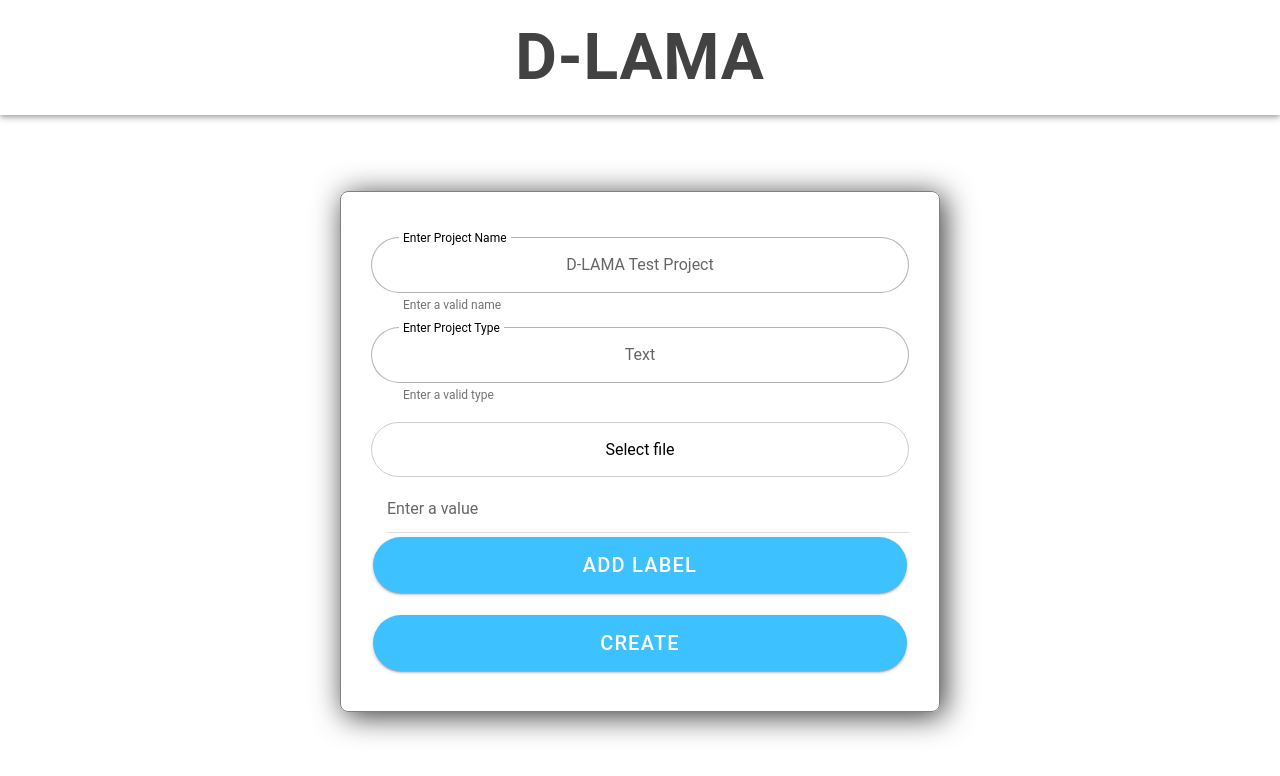
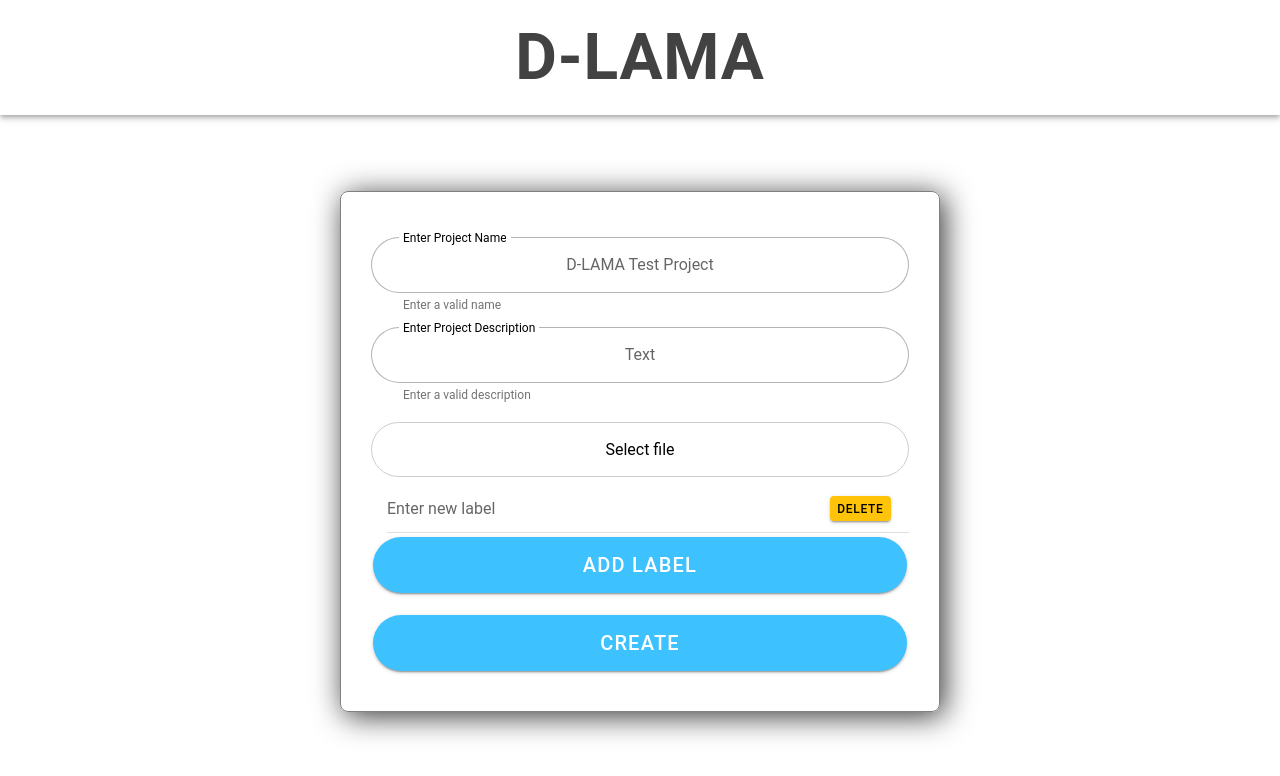
Before and after one commit to d-lama/d-lama-webapp, a React (Vite) app: page /projectcreation in a window 1280 px wide. Both pictures are taken after a click on the element "ADD LABEL". Shown: the top 776 px of the page. Built offline with nearby package versions, Linux system fonts and the light colour scheme.

Commit message:
feat/19-project-creation-page-desktop-screen - api-connection for Project and UploadTextDataPoints - added remove button for Label - style for delete button

```diff
--- a/src/components/forms/DynamicField.tsx
+++ b/src/components/forms/DynamicField.tsx
@@ -1,26 +1,21 @@
-import React, {useState} from 'react';
-import {InputChangeEventDetail, IonInput, IonItem, IonList} from '@ionic/react';
+import React from 'react';
+import {IonButton, IonInput, IonItem, IonList} from '@ionic/react';
 import {Button, ButtonType} from "./Button";
 
-interface DynamicFieldProps {}
 
-interface ElementData {
-    label: string;
-    placeholder: string;
+interface DynamicFieldProps {
+    elements: ElementData[];
+    onLabelChange: (index: number, value: string) => void;
+    addElement: () => void;
+    removeElement: (index: number) => void;
 }
 
-const DynamicField: React.FC<DynamicFieldProps> = () => {
-    const [elements, setElements] = useState<ElementData[]>([]);
+export interface ElementData {
+    label: string;
+}
+export function DynamicField(props: DynamicFieldProps) {
 
-    const addElement = () => {
-        setElements([...elements, { label: '', placeholder: 'Enter a value' }]);
-    };
-
-    const handleLabelChange = (index: number, value: string) => {
-        const updatedElements = [...elements];
-        updatedElements[index].label = value;
-        setElements(updatedElements);
-    };
+    const { elements, onLabelChange, addElement, removeElement} = props;
 
 
     return (
@@ -29,15 +24,17 @@ const DynamicField: React.FC<DynamicFieldProps> = () => {
                     <IonItem key={index}>
                         <IonInput
                             value={element.label}
-                        placeholder={element.placeholder}
-                        onIonChange={(e: CustomEvent<InputChangeEventDetail>) => handleLabelChange(index, e.detail.value!)}
+                            placeholder="Enter new label"
+                            onIonChange={(e) => onLabelChange(index, e.detail.value!)}
                         />
+                        <IonButton className={'delete-button'} color={'warning'} onClick={() => removeElement(index)}>Delete</IonButton>
                     </IonItem>
                 ))}
-            <Button buttonText={"Add Label"} buttonType={ButtonType.button}
-                    color={"secondary"} action={addElement}></Button>
+            <Button
+                buttonText={"Add Label"}
+                buttonType={ButtonType.button}
+                color={"secondary"}
+                action={addElement}></Button>
         </IonList>
     );
-};
-
-export default DynamicField;
+}
--- a/src/pages/ProjectCreationDesktop.css
+++ b/src/pages/ProjectCreationDesktop.css
@@ -28,3 +28,7 @@
     border: 1px solid black;
 
 }
+
+.delete-button {
+    border-radius: 10px;
+}
--- a/src/pages/ProjectCreationDesktop.tsx
+++ b/src/pages/ProjectCreationDesktop.tsx
@@ -12,15 +12,16 @@ import {Input, InputType} from "../components/forms/Input";
 import {Button, ButtonType} from "../components/forms/Button";
 import axios from "axios";
 import './ProjectCreationDesktop.css';
-import DynamicField from "../components/forms/DynamicField";
+import {DynamicField} from "../components/forms/DynamicField";
+import {ElementData} from "../components/forms/DynamicField"
+import {API_URL} from "../App";
 
 
 export default function ProjectCreationDesktop() {
     const [labelText, setLabelText] = useState('');
     const [mask, setMask] = useState({
         projectName: "",
-        projectType: "",
-        uploadData: ""
+        projectDescription: ""
     })
 
 
@@ -30,16 +31,46 @@ export default function ProjectCreationDesktop() {
 
     const [selectedFile, setSelectedFile] = useState<File | null>(null);
 
+    const [elements, setElements] = useState<ElementData[]>([]);
 
-    function handleFileUpload(e: React.SyntheticEvent) {
-        const formData = new FormData();
+    const addElement = () => {
+        setElements([...elements, { label: '' }]);
+    };
+
+    const removeElement = (index: number) => {
+        const updatedElements = [...elements];
+        updatedElements.splice(index, 1);
+        setElements(updatedElements);
+    };
+
+    const handleLabelChange = (index: number, value: string) => {
+        const updatedElements = [...elements];
+        updatedElements[index].label = value;
+        setElements(updatedElements);
+    };
+
+    function handleProjectSubmit(e: React.SyntheticEvent) {
         e.preventDefault()
-        axios.post('/api/register', {
-            formData: formData,
+        if (selectedFile) {
+            const formData = new FormData();
+            formData.append('file', selectedFile);
+
+            axios.post(API_URL + "/Datapoint{projectId}/UploadTextDataPoints", formData)
+                .then(function () {
+                    window.location.href = '/home';
+                })
+                .catch(function () {
+                    setLabelText('Error in fileUpload!');
+                    setTimeout(() => {
+                        setLabelText('');
+                    }, 3000);
+                })
+        }
+
+        axios.post(API_URL + "/Project", {
             projectName: mask.projectName,
-            projectType: mask.projectType,
-            uploadData: mask.uploadData
-
+            projectDescription: mask.projectDescription,
+            elements
         })
             .then(function () {
                 window.location.href = '/home';
@@ -84,7 +115,7 @@ export default function ProjectCreationDesktop() {
                         height: '80vh'
                     }}>
                         <form className={'custom-border'} style={{width: '80%', maxWidth: '600px'}}
-                              onSubmit={handleFileUpload}>
+                              onSubmit={handleProjectSubmit}>
                             <Input
                                 name={"projectName"}
                                 change={handleChange}
@@ -94,11 +125,11 @@ export default function ProjectCreationDesktop() {
                                 errorText={"Invalid text"}
                                 inputType={InputType.text}/>
                             <Input
-                                name={"projectType"}
+                                name={"projectDescription"}
                                 change={handleChange}
-                                inputName={"Enter Project Type"}
+                                inputName={"Enter Project Description"}
                                 placeholder={"Text"}
-                                helperText={"Enter a valid type"}
+                                helperText={"Enter a valid description"}
                                 errorText={"Invalid type"}
                                 inputType={InputType.text}/>
                             <div>
@@ -117,7 +148,7 @@ export default function ProjectCreationDesktop() {
                                     onChange={handleFileChange}
                                 />
                             </div>
-                            <DynamicField/>
+                            <DynamicField elements={elements} onLabelChange={handleLabelChange} addElement={addElement} removeElement={removeElement} />
                             {labelText &&
                                 <IonItem id="{{error}}" style={{marginBottom: '15px'}}>
                                     <IonLabel className="ion-text-center" color="danger">{labelText}</IonLabel>
```
Lines whose indentation alone changed are shown as unchanged.
